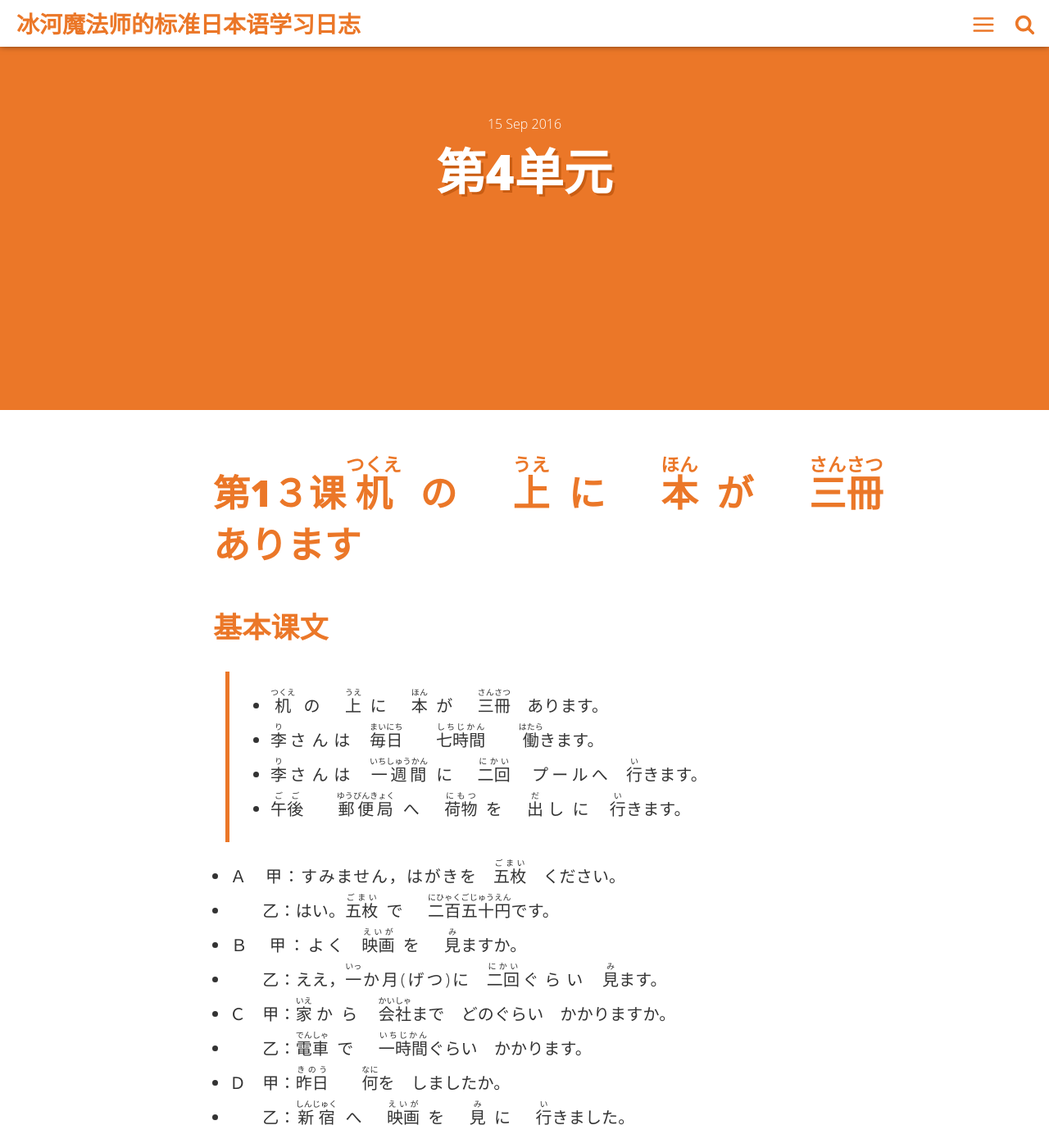
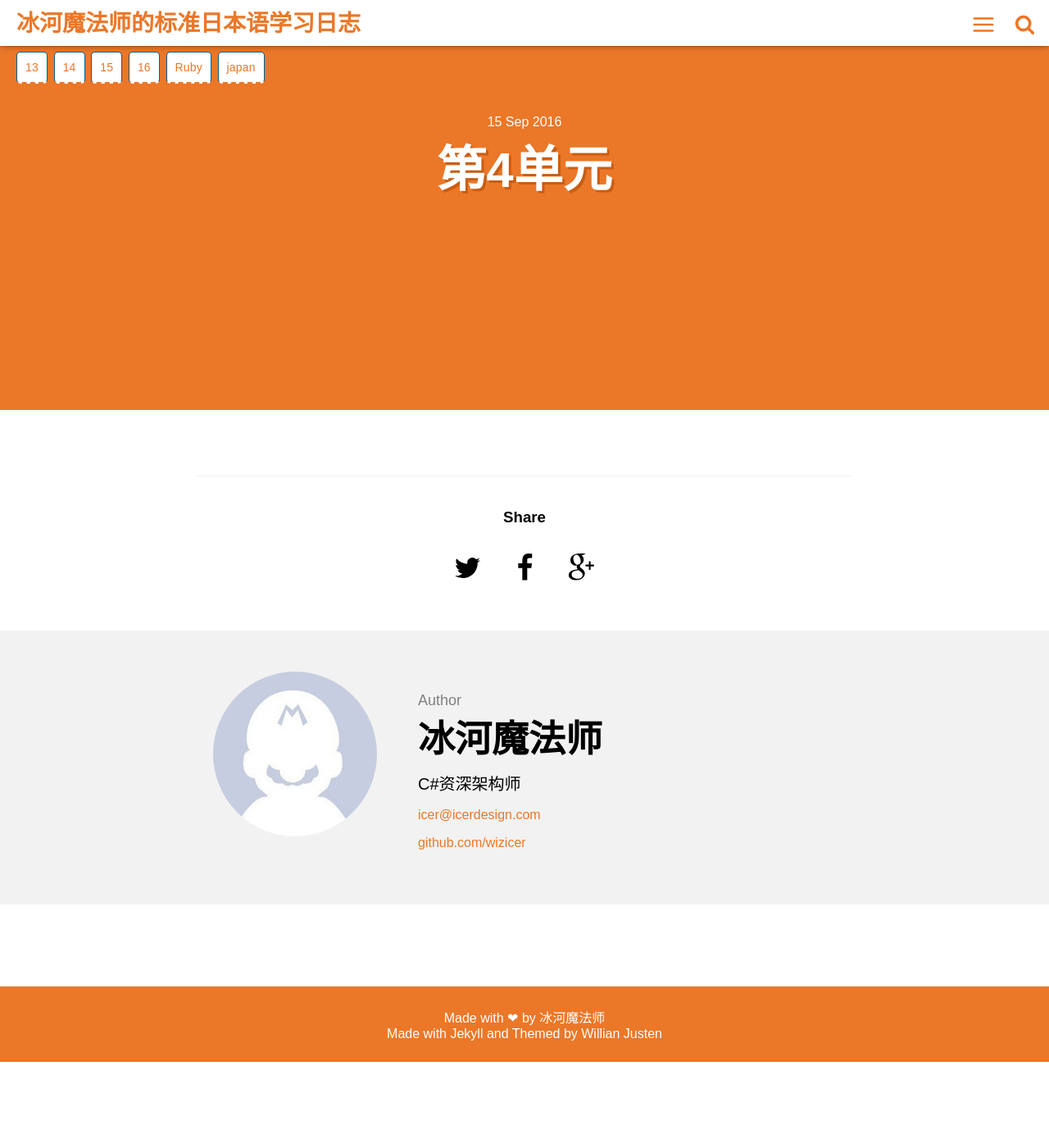
Before and after one commit to wizicer/LearnJapan, a Jekyll site: the page built from _posts/2016-09-15-Unit4-text.md, in a window 1280 px wide and 1400 px high. Shown: the whole window at 82% size. Built offline with Jekyll 4.4.1, drawn with Linux system fonts in a browser that asks for light colours; some of the changed text lies outside the part shown.

Commit message:
extract text template and enhance the function of text page

````diff
--- /dev/null
+++ b/_layouts/text.html
@@ -0,0 +1,82 @@
+---
+layout: post
+---
+
+<style>
+.tags {
+  position: fixed;
+  top: 60px;
+}
+.tags a {
+  background: white;
+}
+.lesson {
+  display: none;
+}
+.lesson.active {
+  display: inherit;
+}
+.japan.collapse {
+  display: none;
+}
+.japan.hideruby ruby rt {
+  color: white;
+}
+.japan.hideruby ruby rt:hover {
+  color: inherit;
+}
+</style>
+<div class="tags">
+  {% for num in page.lessons %}
+    <a class="toggle-lesson" data-lesson="{{num}}" href="#">{{num}}</a>
+  {% endfor %}
+  <a class="toggle-ruby" href="#">Ruby</a>
+  <a class="toggle-japan" href="#">japan</a>
+</div>
+<script>
+$(document).ready(function() {
+  function openTab(tabName) {
+    $('.lesson').removeClass('active');
+    $('#'+tabName).addClass("active");
+  }
+  $('a.toggle-lesson').on('click', function(e) {
+    e.preventDefault();
+    openTab("l"+$(this).attr('data-lesson'));
+  });
+  $('a.toggle-japan').on('click', function(e) {
+    e.preventDefault();
+    $('.japan').toggleClass("collapse");
+  });
+  $('a.toggle-ruby').on('click', function(e) {
+    e.preventDefault();
+    $('.japan').toggleClass("hideruby");
+  });
+
+  openTab("");
+});
+</script>
+
+<script>
+$(document).ready(function() {
+  $('li').add('h1').add('h2').add('p').each(function() {
+    var content = $(this).html();
+    if (content.indexOf('!') >= 0) {
+      content = content.replace(/!(.*?)\((.*?)\)/g, '<rt></rt>$1<rt>$2</rt>');
+      $(this).html('<ruby>' + content + '</ruby>');
+    }
+  });
+});
+</script>
+
+{{ content }}
+
+<!--
+```
+'<,'>s/[　：，。 ]\zs\ze[^　：，。!]\{-}(/!/g
+%s/<基本课文译文>/基本课文译文/g
+%s/<应用课文译文>/应用课文译文/g
+'<,'>s/^* $/
+---
+/g
+```
+-->
--- a/_posts/2016-09-15-Unit4-text.md
+++ b/_posts/2016-09-15-Unit4-text.md
@@ -1,17 +1,25 @@
 ---
-layout: post
+layout: text
 title:  "第4单元"
 introduction: '第4单元'
 date:   2016-09-15 16:35:00 +0800
 tags: 课文
 category: class
+lessons:
+  - 13
+  - 14
+  - 15
+  - 16
 
 ---
 
-第1３课 !机(つくえ)の　!上(うえ)に　!本(ほん)が　!三冊(さんさつ)　あります
+<div id="l13" class="lesson" markdown="1">
+<div class="japan" markdown="1">
+
+第1３課　!机(つくえ)の　!上(うえ)に　!本(ほん)が　!三冊(さんさつ)　あります
 =====
 
-基本课文
+基本課文
 --------
 > * !机(つくえ)の　!上(うえ)に　!本(ほん)が　!三冊(さんさつ)　あります。
 > * !李(り)さんは　!毎日(まいにち)　!七時間(しちじかん)　!働(はたら)きます。
@@ -27,7 +35,7 @@
 * Ｄ　甲：!昨日(きのう)　!何(なに)を　しましたか。
 * 　　乙：!新宿(しんじゅく)へ　!映画(えいが)を　!見(み)に　!行(い)きました。
 
-应用课文　!居酒屋(いざかや)
+!居酒屋(いざかや)
 --------
 
 * !小野(おの)：これから　!森(もり)さんと　!近(ちか)くの　!お店(みせ)へ　!飲(の)みに　!行(い)きます。!李(り)さんも　いっしょに　どうですか。
@@ -49,6 +57,8 @@
 * !森(もり)：!生(なま)ビールは　だいたい　!一(いっ)杯(はい)　!400(よんびゃく)円(えん)か　!450(よんびゃくごじゅう)円(えん)ですね。
 * !小野(おの)：!焼(や)き鳥(とり)は　!一(いっ)本(ほん)　!150(ひゃくごじゅう)円(えん)ぐらいですよ。
 * !李(り)：じゃあ，ここは　!安(やす)いですね。
+
+</div>
 
 基本课文译文
 ------------
@@ -89,11 +99,15 @@
 * 小野：烤肉串1根150日元左右。
 * 　李：那，这儿真便宜啊。
 
+</div>
 
-第1４课 !昨日(きのう)　デパートへ　いって　!買(か)い物(もの)しました
+<div id="l14" class="lesson" markdown="1">
+<div class="japan" markdown="1">
+
+第1４課　!昨日(きのう)　デパートへ　いって　!買(か)い物(もの)しました
 =====
 
-基本课文
+基本課文
 --------
 
 > * !昨日(きのう)　デパートへ　いって　!買(か)い物(もの)しました。
@@ -111,7 +125,7 @@
 * Ｄ　甲：この　バスは　!駅前(えきまえ)を　!通(とお)りますか。
 * 　　乙：はい，!通(とお)ります。
 
-应用课文 !原稿(げんこう)
+!原稿(げんこう)
 --------
 
 * !李(り)：!吉田課長(よしだかちょう)，!原稿(げんこう)が　できました。
@@ -133,6 +147,8 @@
 * !吉田(よしだ)：じゃあ，!郵便局(ゆうびんきょく)の　!近(ちか)くを　!通(とお)りますね。すみませんが，この　!手紙(てがみ)を　!出(だ)して　ください。
 * !李(り)：はい。!速達(そくたつ)で　!出(だ)しますか。
 * !吉田(よしだ)：ええ，そうして　ください。
+
+</div>
 
 基本课文译文
 --------------
@@ -172,10 +188,15 @@
 * 　李：好。(是)寄快件吗?
 * 吉田：对，(是)寄快件。
 
-第1５课 !小野(おの)さんは　!今(いま)　!新聞(しんぶん)を　!読(よ)んで　います
+</div>
+
+<div id="l15" class="lesson" markdown="1">
+<div class="japan" markdown="1">
+
+第1５課　!小野(おの)さんは　!今(いま)　!新聞(しんぶん)を　!読(よ)んで　います
 =====
 
-基本课文
+基本課文
 --------
 > * !小野(おの)さんは　!今(いま)　!新聞(しんぶん)を　!読(よ)んで　います。
 > * ここで　!写真(しゃしん)を　!撮(と)っても　いいですか。
@@ -191,7 +212,7 @@
 * Ｄ　甲：あっ，ここで　!携帯電話(けいたいでんわ)を　!使(つか)っては　いけませんよ。
 * 　　乙：すみません。これから　!気(き)を　つけます。
 
-应用课文 !風邪(かぜ)
+!風邪(かぜ)
 --------
 
 * !小野(おの)：もしもし，!小野(おの)です。どうしました？
@@ -213,6 +234,7 @@
 * !李(り)：ありがとう　ございました。
 * !医者(いしゃ)：!お大事(だいじ)に。
 
+</div>
 
 基本课文译文
 --------------
@@ -253,10 +275,15 @@
 * 　李：谢谢。
 * 医生：多保重。
 
-第1６课 ホテルの　!部屋(へや)は　!広(ひろ)くて　!明(あか)るいです。
+</div>
+
+<div id="l16" class="lesson" markdown="1">
+<div class="japan" markdown="1">
+
+第1６課　ホテルの　!部屋(へや)は　!広(ひろ)くて　!明(あか)るいです。
 =====
 
-基本课文
+基本課文
 --------
 > * ホテルの　!部屋(へや)は　!広(ひろ)くて　!明(あか)るいです。
 > * この　コンピュータの　!操作(そうさ)は　!簡単(かんたん)で　!便利(べんり)です。
@@ -272,7 +299,7 @@
 * Ｄ　甲：!長島(ながしま)さんは　どこに　すんで　いますか。
 * 　　乙：!家族(かぞく)と　!一緒(いっしょ)に　!渋谷(しぶや)に　!住(す)んで　います。
 
-应用课文 !展示場(てんじじょう)
+!展示場(てんじじょう)
 --------
 
 * !李(り)：!大(おお)きくて　きれいな　!建物(たてもの)ですね。
@@ -296,6 +323,7 @@
 * !森(もり)：ああ，あれは　!航空会社(こうくうがいしゃ)の　!広告(こうこく)ですよ。ずいぶん　!派手(はで)ですね。
 * !李(り)：!派手(はで)ですが，わたしは　!嫌(きら)いじゃ　ありませんよ。
 
+</div>
 
 基本课文译文
 --------------
@@ -334,24 +362,4 @@
 * 　森：啊，那是航空公司的广告牌。够耀眼的吧。
 * 　李：是够耀眼的。不过，我并不讨厌。
 
-<script>
-$(document).ready(function() {
-  $('li').add('h1').add('h2').add('p').each(function() {
-    var content = $(this).html();
-    if (content.indexOf('!') >= 0) {
-      content = content.replace(/!(.*?)\((.*?)\)/g, '<rt></rt>$1<rt>$2</rt>');
-      $(this).html('<ruby>' + content + '</ruby>');
-    }
-  });
-});
-</script>
-<!--
-```
-'<,'>s/[　：，。 ]\zs\ze[^　：，。!]\{-}(/!/g
-%s/<基本课文译文>/基本课文译文/g
-%s/<应用课文译文>/应用课文译文/g
-'<,'>s/^* $/
----
-/g
-```
--->
+</div>
--- a/src/styl/_typo.styl
+++ b/src/styl/_typo.styl
@@ -1,7 +1,6 @@
 a
     -webkit-tap-highlight-color: rgba(0,0,0,0);
 mainFont(weight = 800)
-    font-family 'Open Sans', sans-serif
     font-weight weight
     font-style normal
 
````
Also changed, not shown: assets/css/main.css.
